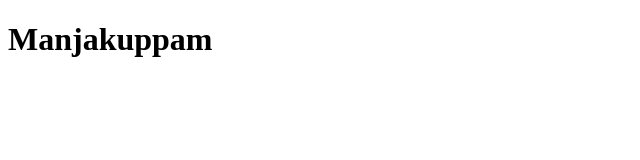
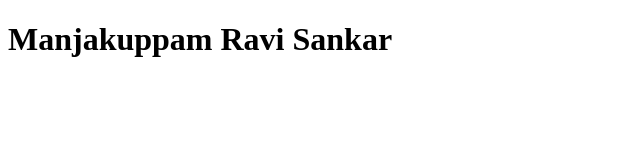
Before and after one commit to raviprogrammingithub/test-repo-, a plain HTML site: page index.html in a window 1280 px wide. Shown: the whole page, without its empty margins (0-640 px from the left). Drawn offline with Linux system fonts and the light colour scheme.

Commit message:
Feat: Changed by full name

```diff
--- a/index.html
+++ b/index.html
@@ -6,6 +6,6 @@
     <title>Document</title>
 </head>
 <body>
-    <h1>Manjakuppam</h1>
+    <h1>Manjakuppam Ravi Sankar</h1>
 </body>
 </html>
```
